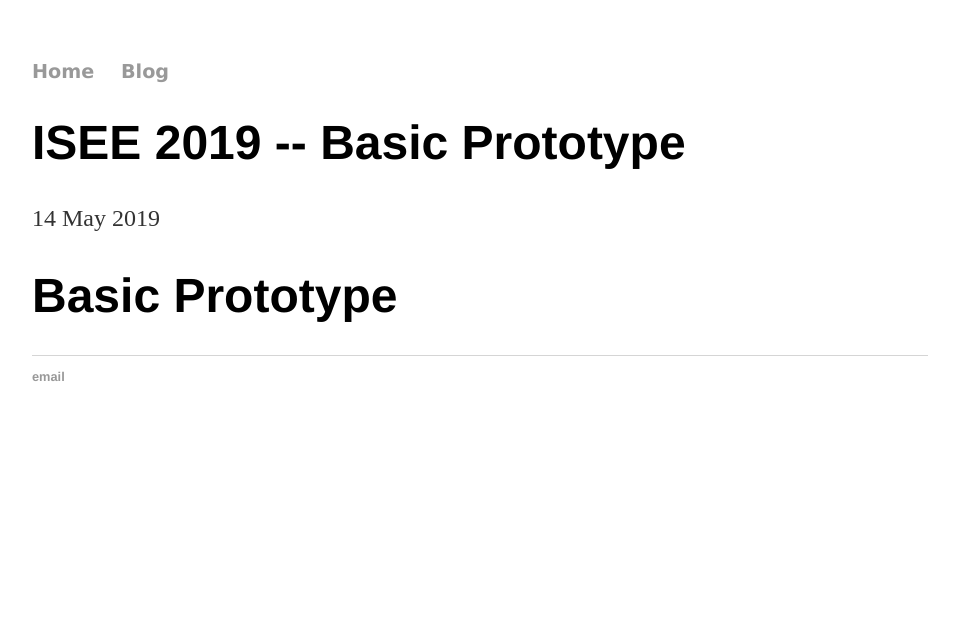
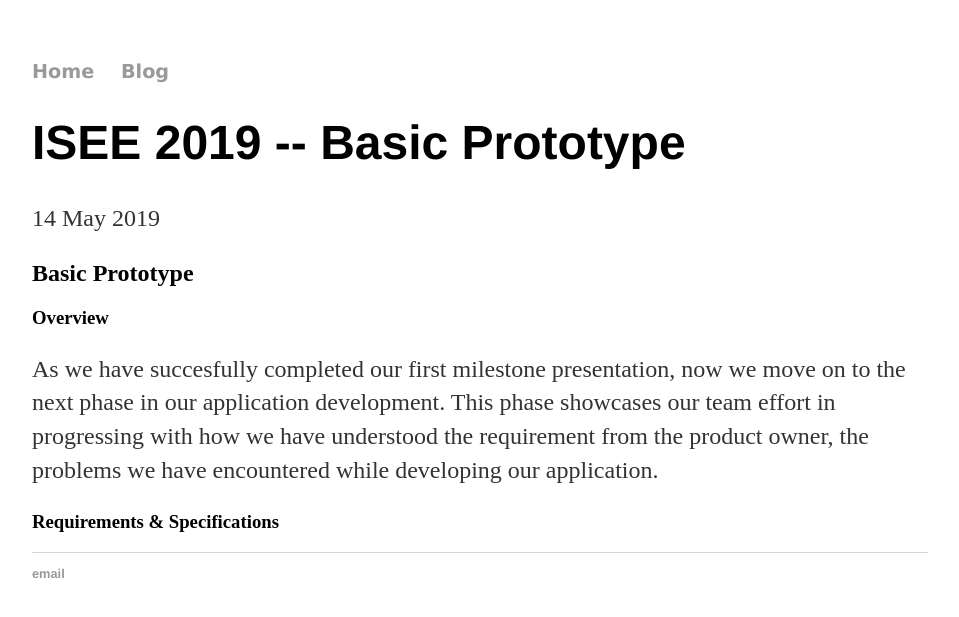
Before and after one commit to DBSE-teaching/isee2019-Sky-Net, a Jekyll site: the page built from docs/_posts/2018-04-03-ISEE-2019-initial-post.md, in a window 1280 px wide. Shown: the top 617 px of the page, without its empty margins (160-1119 px from the left). Built offline with Jekyll 4.4.1, drawn with Linux system fonts in a browser that asks for light colours.

Commit message:
Update 2018-04-03-ISEE-2019-initial-post.md

```diff
--- a/docs/_posts/2018-04-03-ISEE-2019-initial-post.md
+++ b/docs/_posts/2018-04-03-ISEE-2019-initial-post.md
@@ -4,4 +4,11 @@
 date: 2019-05-14
 ---
 
-# Basic Prototype
+## Basic Prototype
+
+### Overview
+
+As we have succesfully completed our first milestone presentation, now we move on to the next phase in our application development.
+This phase showcases our team effort in progressing with how we have understood the requirement from the product owner, the problems we have encountered while developing our application.
+
+### Requirements & Specifications
```
